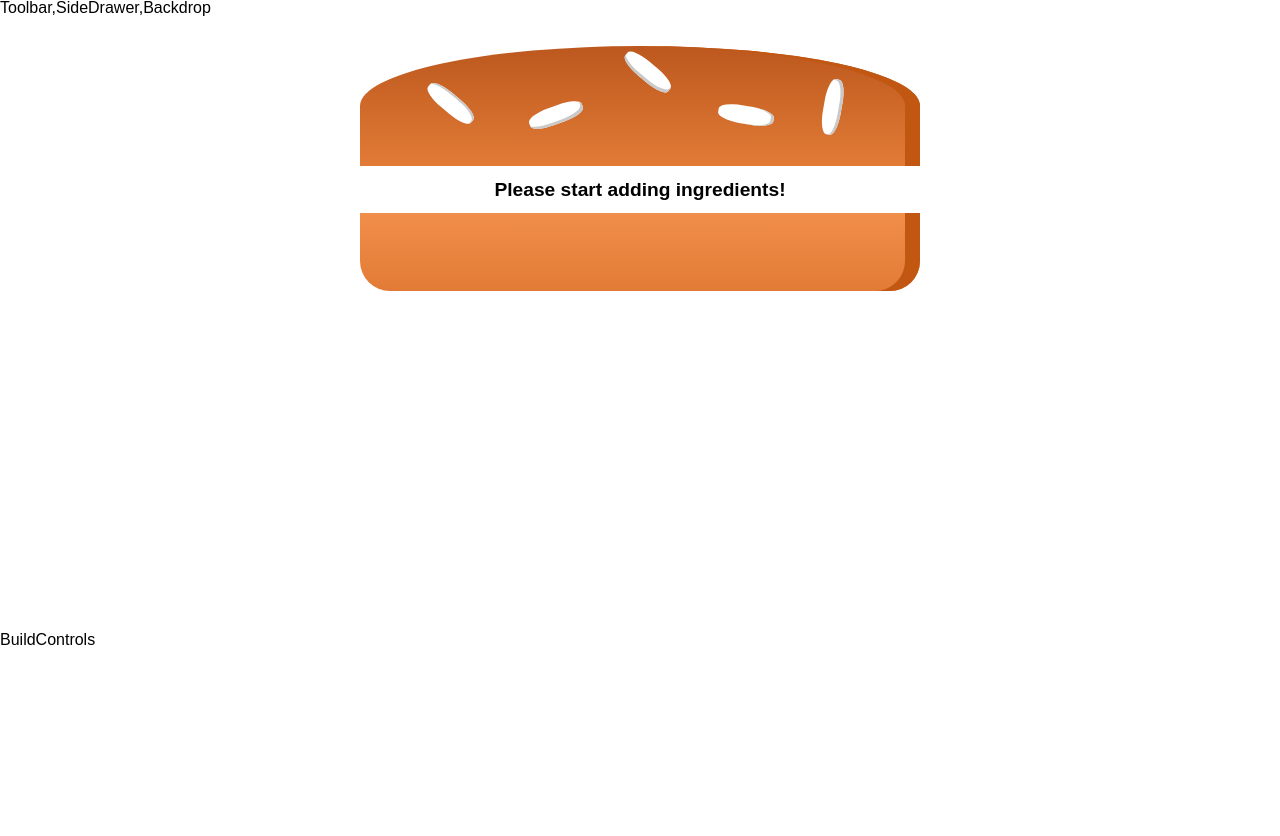
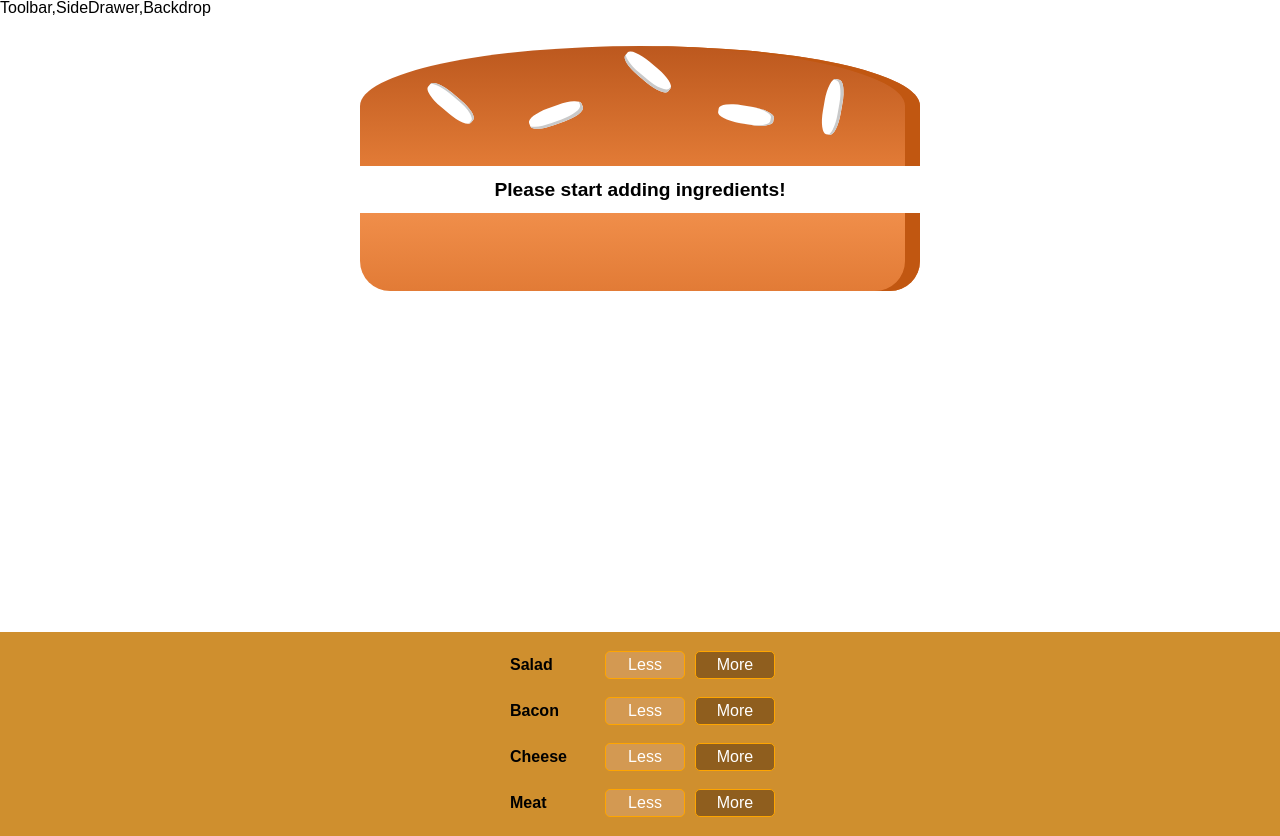
Before and after one commit to LudmilaSchlegelova/react-burger-order, a React (Create React App) app: page / in a window 1280 px wide. Before the commit the page ends 800 px from the top, so only its background shows below. Built offline with nearby package versions, Linux system fonts and the light colour scheme; a web font is replaced by a local one.

Commit message:
feat: build controls and button

```diff
--- /dev/null
+++ b/src/UI/Button/index.jsx
@@ -0,0 +1,48 @@
+import React from 'react'
+import styled from 'styled-components'
+
+const Wrapper = styled.button`
+	display: block;
+	font: inherit;
+	padding: 5px;
+	margin: 0 5px;
+	width: 80px;
+	border: 1px solid orange;
+	cursor: pointer;
+	border-radius: 5px;
+	outline: 0;
+	background-color: transparent;
+	color: ${({ type }) => type === 'success' && 'green'};
+	color: ${({ type }) => type === 'error' && 'red'};
+
+	&:disabled {
+		cursor: default;
+		color: #3ccc;
+		background-color: #ac9980;
+		border: 1px solid #7e7365;
+	}
+
+	&:hover {
+		opacity: 0.8;
+
+		&:disabled {
+			background-color: #ac9980;
+			color: #ccc;
+			cursor: not-allowed;
+		}
+	}
+`
+
+const Button = props => {
+	return (
+		<Wrapper
+			disabled={props.disabled}
+			type={props.type}
+			onClick={props.onClick}
+			className={props.className}>
+			{props.children}
+		</Wrapper>
+	)
+}
+
+export default Button
--- /dev/null
+++ b/src/components/Burger/BuildControls/BuildControl/index.jsx
@@ -0,0 +1,46 @@
+import React from 'react'
+import styled from 'styled-components'
+import Button from '../../../../UI/Button'
+
+const Wrapper = styled.div`
+	display: flex;
+	justify-content: space-between;
+	align-items: center;
+	margin: 5px 0;
+`
+const ButtonLess = styled(Button)`
+	background-color: #d39952;
+	color: white;
+
+	&:hover {
+		background-color: #daa972;
+		color: white;
+	}
+`
+const ButtonMore = styled(Button)`
+	background-color: #8f5e1e;
+	color: white;
+
+	&:hover {
+		background-color: #99703f;
+		color: white;
+	}
+`
+
+const Label = styled.label`
+	padding: 10px;
+	font-weight: bold;
+	width: 80px;
+`
+
+const BuildControl = props => {
+	return (
+		<Wrapper>
+			<Label>{props.label}</Label>
+			<ButtonLess>Less</ButtonLess>
+			<ButtonMore>More</ButtonMore>
+		</Wrapper>
+	)
+}
+
+export default BuildControl
--- /dev/null
+++ b/src/components/Burger/BuildControls/index.jsx
@@ -0,0 +1,33 @@
+import React from 'react'
+import styled from 'styled-components'
+import BuildControl from './BuildControl'
+
+const Wrapper = styled.div`
+	width: 100%;
+	background-color: #cf8f2e;
+	display: flex;
+	flex-flow: column;
+	align-items: center;
+	box-shadow: 0 2px 1px #ccc;
+	margin: auto;
+	padding: 10px 0;
+`
+
+const controls = [
+	{ label: 'Salad', type: 'salad' },
+	{ label: 'Bacon', type: 'bacon' },
+	{ label: 'Cheese', type: 'cheese' },
+	{ label: 'Meat', type: 'meat' },
+]
+
+const BuildControls = props => {
+	return (
+		<Wrapper>
+			{controls.map(item => (
+				<BuildControl label={item.label} key={item.label} />
+			))}
+		</Wrapper>
+	)
+}
+
+export default BuildControls
--- a/src/components/Burger/index.jsx
+++ b/src/components/Burger/index.jsx
@@ -6,7 +6,7 @@ const Wrapper = styled.div`
 	width: 100%;
 	margin: auto;
 	height: 250px;
-	overflow: scroll;
+	overflow-y: auto;
 	text-align: center;
 	font-weight: bold;
 	font-size: 1.2rem;
--- a/src/containers/BurgerBuilder/index.jsx
+++ b/src/containers/BurgerBuilder/index.jsx
@@ -1,6 +1,7 @@
 import React, { Component } from 'react'
 import Auth from '../../hoc/Auth'
 import Burger from '../../components/Burger'
+import BuildControls from '../../components/Burger/BuildControls'
 
 class BurgerBuilder extends Component {
 	//stary zapis
@@ -15,7 +16,7 @@ class BurgerBuilder extends Component {
 		return (
 			<Auth>
 				<Burger ingredients={this.state.ingredients} />
-				<div>BuildControls</div>
+				<BuildControls />
 			</Auth>
 		)
 	}
```
